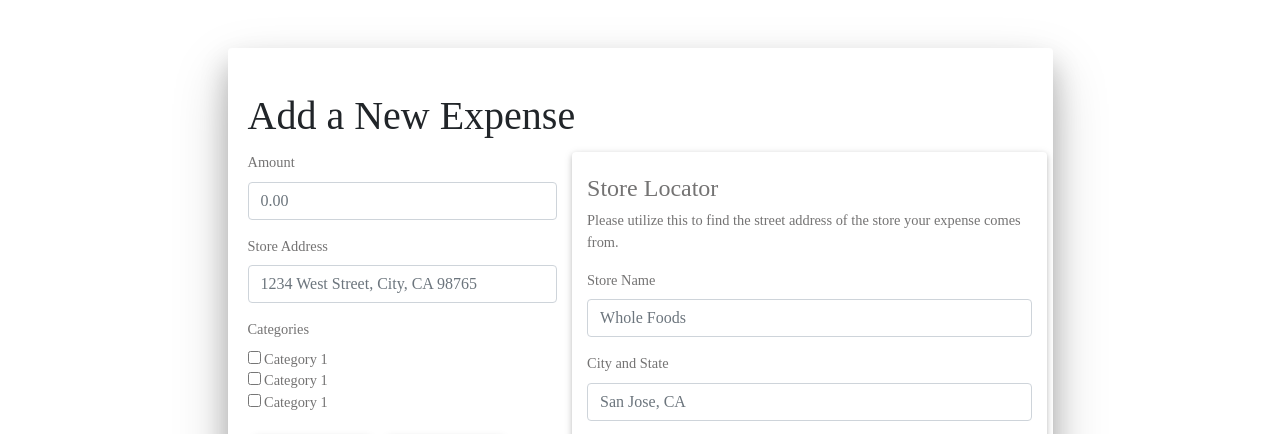
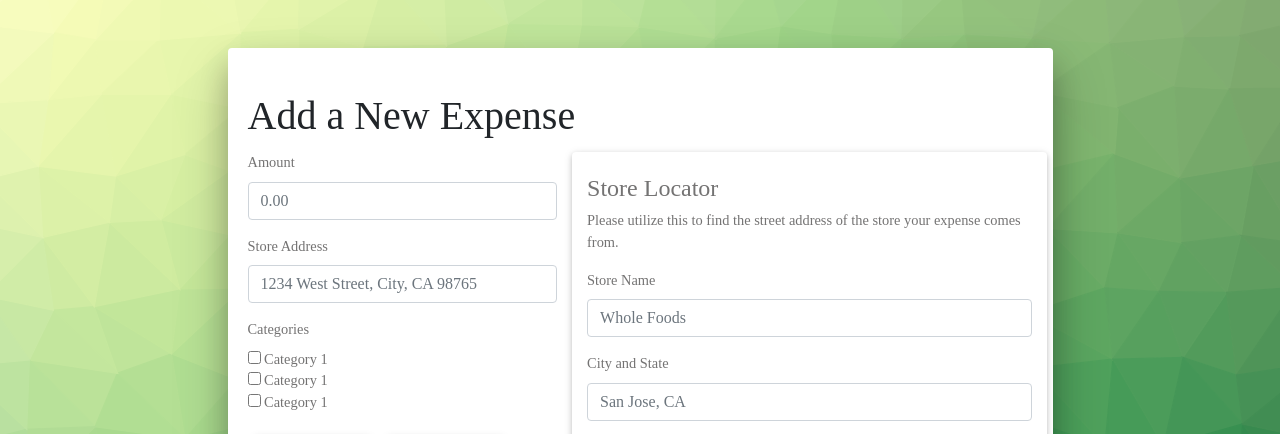
Before and after one commit to PacificWord70/Lime, a PHP site: page /add.html in a window 1280 px wide. Shown: the top 434 px of the page. Run offline with PHP 8.4, Linux system fonts and the light colour scheme; some libraries are stand-ins or nearby versions.

Commit message:
added new background img and color

```diff
--- a/public/css/style.css
+++ b/public/css/style.css
@@ -1,6 +1,6 @@
 body{
-    background:  url() no-repeat center center fixed;
-    background-color: #FFFFFF;
+    background:  url("../img/background.svg") no-repeat center center fixed;
+    background-color: rgb(149, 192, 122);
     background-size: cover;
     font-family: 'Spectral', serif;
     content: center;
```
Also changed, not shown: public/img/background.svg (added), 3 other files.
